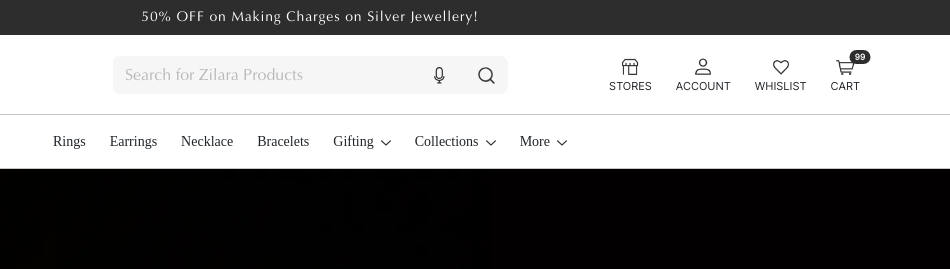
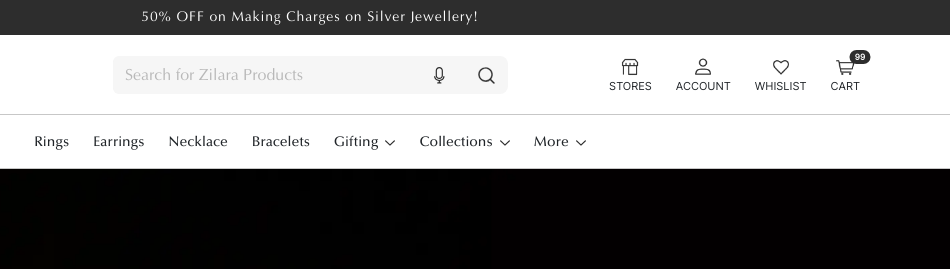
Before and after one commit to ravikiran8844/zillara-website, a website: page index.html in a window 1280 px wide. Shown: the top 269 px of the page, 330-1280 px from the left. Drawn offline with nearby package versions, Linux system fonts and the light colour scheme.

Commit message:
updated code

```diff
--- a/assets/css/style.css
+++ b/assets/css/style.css
@@ -13,10 +13,25 @@
 @font-face {
   font-family: Optima;
   src: url('/assets/fonts/OPTIMA.TTF');
+  font-weight: 400;
+  font-display: swap;
+}
+
+@font-face {
+  font-family: Optima;
+  src: url('/assets/fonts/OPTIMA_B.woff');
+  font-weight: bold;
   font-display: swap;
 }
 @font-face {
-  font-family: Optima LT Pro, Optima;
+  font-family: Optima;
+  src: url('/assets/fonts/Optima\ Medium.woff');
+  font-weight: 500;
+  font-display: swap;
+}
+
+@font-face {
+  font-family: Optima LT Pro;
   src: url('/assets/fonts/OptimaNovaLTProRegular.woff');
   font-display: swap;
 }
@@ -182,8 +197,9 @@ header .nav-link img {
 
 
 .header-menu-links-lg-screen li a {
-  font-family: Optima LT Pro;
+  font-family: Optima;
   font-size: 14px;
+  font-weight: 500;
 }
 
 
```
Also changed, not shown: assets/fonts/OPTIMA_B.woff (added), assets/fonts/Optima Medium.woff (added).
